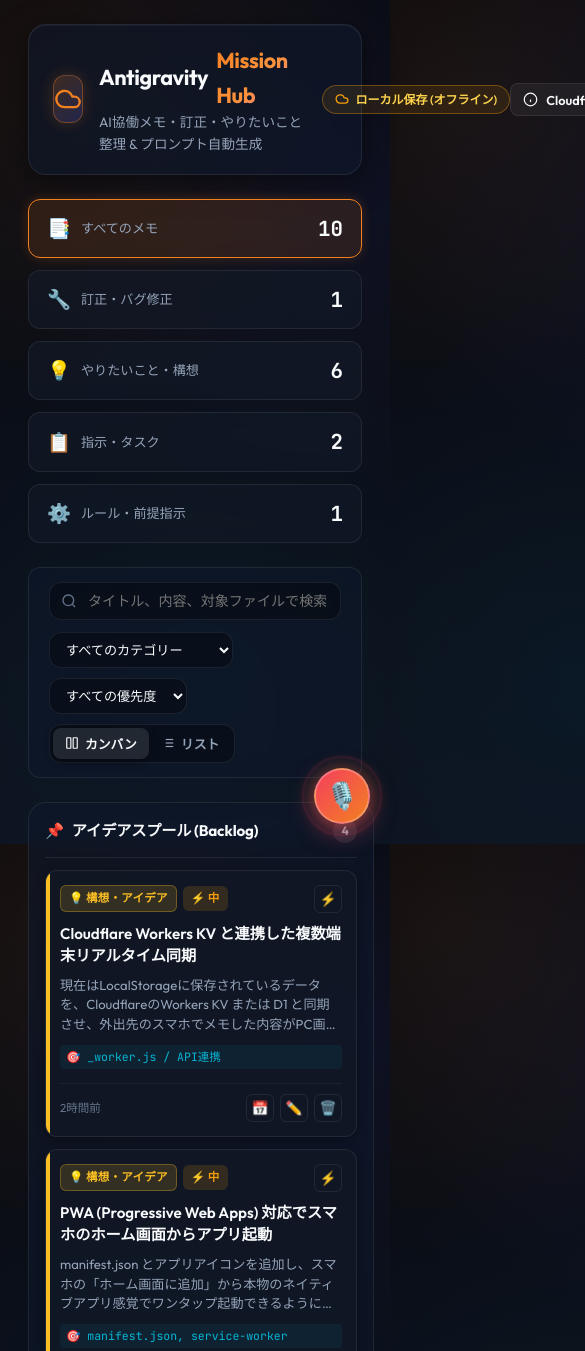
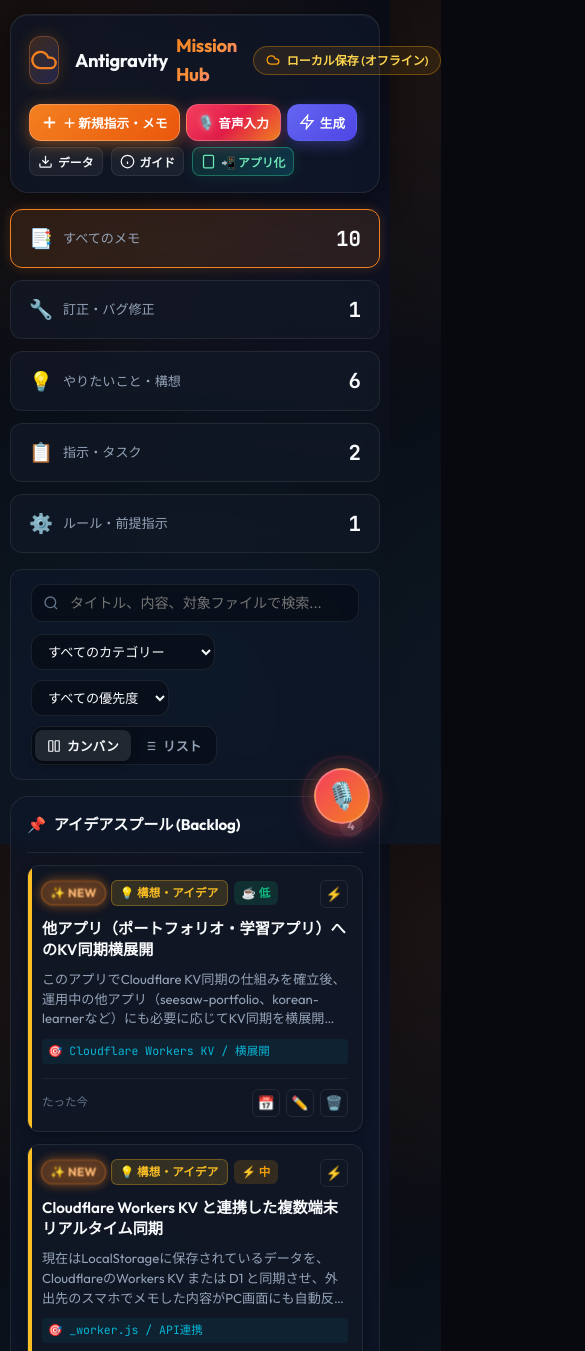
Before and after one commit to shinya4869ari-prog/antigravity-memo, a plain HTML site: page index.html in a window 390 px wide. Shown: the top 1351 px of the page, 585 px wide, since content can reach past the window. Drawn offline with Linux system fonts and the light colour scheme; no server answers.

Commit message:
fix(ui): move new memo button to front and fix header overflow

```diff
--- a/app.js
+++ b/app.js
@@ -201,16 +201,18 @@ function setCloudStatus(status, text) {
   cloudSyncText.textContent = text;
 }
 
-// Utility: Deduplicate memos by id
+// Utility: Deduplicate memos by id and sort newest first
 function deduplicateMemos(list) {
   if (!Array.isArray(list)) return [];
   const seen = new Set();
-  return list.filter(item => {
+  const deduped = list.filter(item => {
     if (!item || !item.id) return false;
     if (seen.has(item.id)) return false;
     seen.add(item.id);
     return true;
   });
+  // Always keep newest memos at the very front/top
+  return deduped.sort((a, b) => new Date(b.createdAt || 0) - new Date(a.createdAt || 0));
 }
 
 // 1. Initial Local Load (Instant rendering, zero waiting)
@@ -428,9 +430,9 @@ function updateStats() {
   document.getElementById('badge-count-done').textContent = countDone;
 }
 
-// Filter Memos
+// Filter Memos (Always sorted newest first)
 function getFilteredMemos() {
-  return memos.filter(memo => {
+  const filtered = memos.filter(memo => {
     // Category filter
     if (activeCategoryFilter !== 'all' && memo.category !== activeCategoryFilter) {
       return false;
@@ -451,6 +453,8 @@ function getFilteredMemos() {
     }
     return true;
   });
+
+  return filtered.sort((a, b) => new Date(b.createdAt || 0) - new Date(a.createdAt || 0));
 }
 
 // Render Functions
@@ -499,6 +503,7 @@ function renderKanban(filteredMemos) {
 function createCardElement(memo) {
   const cat = CATEGORY_MAP[memo.category] || CATEGORY_MAP.task;
   const pri = PRIORITY_MAP[memo.priority] || PRIORITY_MAP.med;
+  const isRecentNew = memo.createdAt && (Date.now() - new Date(memo.createdAt).getTime() < 86400000);
 
   const card = document.createElement('div');
   card.className = 'memo-card';
@@ -513,6 +518,7 @@ function createCardElement(memo) {
   card.innerHTML = `
     <div class="card-top">
       <div class="card-badges">
+        ${isRecentNew ? '<span class="badge-new" title="新着メモ">✨ NEW</span>' : ''}
         <span class="badge ${cat.badgeClass}">
           ${cat.icon} ${cat.label}
         </span>
@@ -567,11 +573,13 @@ function renderList(filteredMemos) {
     const cat = CATEGORY_MAP[memo.category] || CATEGORY_MAP.task;
     const pri = PRIORITY_MAP[memo.priority] || PRIORITY_MAP.med;
     const stat = STATUS_MAP[memo.status] || STATUS_MAP.todo;
+    const isRecentNew = memo.createdAt && (Date.now() - new Date(memo.createdAt).getTime() < 86400000);
 
     const item = document.createElement('div');
     item.className = 'list-item';
     item.innerHTML = `
       <div class="list-item-left">
+        ${isRecentNew ? '<span class="badge-new" title="新着メモ">✨ NEW</span>' : ''}
         <span class="badge ${cat.badgeClass}">${cat.icon} ${cat.label}</span>
         <div class="list-item-body">
           <div class="list-item-title">${escapeHtml(memo.title)}</div>
--- a/index.html
+++ b/index.html
@@ -45,51 +45,63 @@
       </div>
 
       <div class="header-actions">
-        <button id="btn-deploy-guide" class="btn btn-secondary btn-sm" title="Cloudflareへのデプロイ方法を見る">
-          <svg width="15" height="15" viewBox="0 0 24 24" fill="none" stroke="currentColor" stroke-width="2">
-            <circle cx="12" cy="12" r="10"></circle>
-            <line x1="12" y1="16" x2="12" y2="12"></line>
-            <line x1="12" y1="8" x2="12.01" y2="8"></line>
+        <!-- 1. 新規指示・メモ (最重要メインボタン: 一番前・先頭) -->
+        <button id="btn-new-memo" class="btn btn-primary" title="新しい指示・メモを追加">
+          <svg width="17" height="17" viewBox="0 0 24 24" fill="none" stroke="currentColor" stroke-width="2.5" stroke-linecap="round" stroke-linejoin="round">
+            <line x1="12" y1="5" x2="12" y2="19"></line>
+            <line x1="5" y1="12" x2="19" y2="12"></line>
           </svg>
-          Cloudflareデプロイガイド
+          <span>＋ 新規指示・メモ</span>
         </button>
 
-        <button id="btn-install-pwa" class="btn btn-install btn-sm" style="display: none;" title="このアプリをPCやスマホにインストールして独立起動">
-          <svg width="15" height="15" viewBox="0 0 24 24" fill="none" stroke="currentColor" stroke-width="2">
-            <rect width="16" height="20" x="4" y="2" rx="2" ry="2"/>
-            <line x1="12" y1="18" x2="12.01" y2="18"/>
-          </svg>
-          <span>📲 アプリ化 / インストール</span>
+        <!-- 2. 音声で予定追加 (第2メインCTA) -->
+        <button id="btn-voice-memo" class="btn btn-voice" title="音声で喋って予定＆メモ自動作成 (例: 明日 配車予約)">
+          <span class="mic-pulse-dot">🎙️</span>
+          <span class="btn-text-full">音声で予定追加</span>
+          <span class="btn-text-short">音声入力</span>
         </button>
 
-        <button id="btn-export-json" class="btn btn-secondary btn-sm" title="データをJSONとしてエクスポート / インポート">
-          <svg width="15" height="15" viewBox="0 0 24 24" fill="none" stroke="currentColor" stroke-width="2">
-            <path d="M21 15v4a2 2 0 0 1-2 2H5a2 2 0 0 1-2-2v-4"></path>
-            <polyline points="7 10 12 15 17 10"></polyline>
-            <line x1="12" y1="15" x2="12" y2="3"></line>
-          </svg>
-          データ管理
-        </button>
-
+        <!-- 3. プロンプト生成 (第3メインCTA) -->
         <button id="btn-gen-batch-prompt" class="btn btn-prompt" title="未完了のメモをまとめてAntigravity用指示として出力">
           <svg width="16" height="16" viewBox="0 0 24 24" fill="none" stroke="currentColor" stroke-width="2">
             <polygon points="13 2 3 14 12 14 11 22 21 10 12 10 13 2"></polygon>
           </svg>
-          Antigravity用プロンプト生成
+          <span class="btn-text-full">プロンプト生成</span>
+          <span class="btn-text-short">生成</span>
         </button>
 
-        <button id="btn-voice-memo" class="btn btn-voice" title="音声で喋って予定＆メモ自動作成 (例: 明日 配車予約)">
-          <span class="mic-pulse-dot">🎙️</span>
-          <span>音声で予定追加</span>
-        </button>
+        <div class="header-action-divider"></div>
 
-        <button id="btn-new-memo" class="btn btn-primary" title="新しい指示・メモを追加">
-          <svg width="16" height="16" viewBox="0 0 24 24" fill="none" stroke="currentColor" stroke-width="2">
-            <line x1="12" y1="5" x2="12" y2="19"></line>
-            <line x1="5" y1="12" x2="19" y2="12"></line>
-          </svg>
-          新規指示・メモ
-        </button>
+        <!-- 4. サブ管理ツール (データ管理・デプロイガイド・アプリ化) -->
+        <div class="header-utility-group">
+          <button id="btn-export-json" class="btn btn-secondary btn-sm" title="データをJSONとしてエクスポート / インポート">
+            <svg width="15" height="15" viewBox="0 0 24 24" fill="none" stroke="currentColor" stroke-width="2">
+              <path d="M21 15v4a2 2 0 0 1-2 2H5a2 2 0 0 1-2-2v-4"></path>
+              <polyline points="7 10 12 15 17 10"></polyline>
+              <line x1="12" y1="15" x2="12" y2="3"></line>
+            </svg>
+            <span class="btn-text-full">データ管理</span>
+            <span class="btn-text-short">データ</span>
+          </button>
+
+          <button id="btn-deploy-guide" class="btn btn-secondary btn-sm" title="Cloudflareへのデプロイ方法を見る">
+            <svg width="15" height="15" viewBox="0 0 24 24" fill="none" stroke="currentColor" stroke-width="2">
+              <circle cx="12" cy="12" r="10"></circle>
+              <line x1="12" y1="16" x2="12" y2="12"></line>
+              <line x1="12" y1="8" x2="12.01" y2="8"></line>
+            </svg>
+            <span class="btn-text-full">デプロイガイド</span>
+            <span class="btn-text-short">ガイド</span>
+          </button>
+
+          <button id="btn-install-pwa" class="btn btn-install btn-sm" style="display: none;" title="このアプリをPCやスマホにインストールして独立起動">
+            <svg width="15" height="15" viewBox="0 0 24 24" fill="none" stroke="currentColor" stroke-width="2">
+              <rect width="16" height="20" x="4" y="2" rx="2" ry="2"/>
+              <line x1="12" y1="18" x2="12.01" y2="18"/>
+            </svg>
+            <span>📲 アプリ化</span>
+          </button>
+        </div>
       </div>
     </header>
 
--- a/style.css
+++ b/style.css
@@ -116,19 +116,23 @@ body {
   display: flex;
   justify-content: space-between;
   align-items: center;
-  padding: 18px 24px;
+  flex-wrap: wrap;
+  gap: 14px 20px;
+  padding: 16px 22px;
   background: var(--bg-glass);
   backdrop-filter: blur(16px);
   -webkit-backdrop-filter: blur(16px);
   border: 1px solid var(--border-subtle);
   border-radius: var(--radius-lg);
   box-shadow: var(--shadow-card);
+  max-width: 100%;
 }
 
 .brand-section {
   display: flex;
   align-items: center;
   gap: 16px;
+  flex-shrink: 0;
 }
 
 .logo-badge {
@@ -259,7 +263,31 @@ body {
 .header-actions {
   display: flex;
   align-items: center;
-  gap: 10px;
+  flex-wrap: wrap;
+  gap: 8px;
+  justify-content: flex-end;
+}
+
+.header-action-divider {
+  width: 1px;
+  height: 24px;
+  background: var(--border-subtle);
+  margin: 0 4px;
+  flex-shrink: 0;
+}
+
+.header-utility-group {
+  display: flex;
+  align-items: center;
+  gap: 8px;
+  flex-wrap: wrap;
+}
+
+.btn-text-short {
+  display: none;
+}
+.btn-text-full {
+  display: inline;
 }
 
 /* Buttons */
@@ -283,13 +311,17 @@ body {
 .btn-primary {
   background: linear-gradient(135deg, var(--cf-orange) 0%, #ea580c 100%);
   color: white;
-  box-shadow: 0 4px 14px rgba(243, 128, 32, 0.35);
+  box-shadow: 0 4px 16px rgba(243, 128, 32, 0.45);
+  font-weight: 700;
+  letter-spacing: 0.01em;
+  border: 1px solid rgba(255, 255, 255, 0.25);
+  flex-shrink: 0;
 }
 
 .btn-primary:hover {
   background: linear-gradient(135deg, #fb923c 0%, #f97316 100%);
-  box-shadow: 0 6px 20px rgba(243, 128, 32, 0.5);
-  transform: translateY(-1px);
+  box-shadow: 0 6px 24px rgba(243, 128, 32, 0.65);
+  transform: translateY(-2px);
 }
 
 .btn-secondary {
@@ -1541,3 +1573,108 @@ body {
 .pwa-step-list strong {
   color: var(--text-primary);
 }
+
+/* ==========================================================================
+   Responsive & Overflow Prevention Rules
+   ========================================================================== */
+
+/* Badge for newly created memos to highlight them at the front */
+.badge-new {
+  display: inline-flex;
+  align-items: center;
+  gap: 4px;
+  padding: 2px 8px;
+  border-radius: 9999px;
+  font-size: 0.72rem;
+  font-weight: 700;
+  background: rgba(243, 128, 32, 0.22);
+  color: #fdba74;
+  border: 1px solid rgba(243, 128, 32, 0.5);
+  box-shadow: 0 0 10px rgba(243, 128, 32, 0.35);
+  letter-spacing: 0.02em;
+  animation: pulse-new 2.2s infinite ease-in-out;
+}
+
+@keyframes pulse-new {
+  0%, 100% { transform: scale(1); filter: drop-shadow(0 0 2px rgba(243, 128, 32, 0.3)); }
+  50% { transform: scale(1.06); filter: drop-shadow(0 0 6px rgba(243, 128, 32, 0.6)); }
+}
+
+/* On standard screens (up to 1350px): switch to compact labels and tighter gaps to prevent overflow */
+@media (max-width: 1350px) {
+  .btn-text-full {
+    display: none;
+  }
+  .btn-text-short {
+    display: inline;
+  }
+  .header-actions {
+    gap: 7px;
+  }
+  .btn {
+    padding: 9px 13px;
+    font-size: 0.83rem;
+  }
+  .btn-sm {
+    padding: 6px 9px;
+    font-size: 0.78rem;
+  }
+}
+
+/* Tablet & split-screen (up to 1024px): 2-row clean wrap layout */
+@media (max-width: 1024px) {
+  .app-header {
+    flex-direction: column;
+    align-items: stretch;
+    gap: 14px;
+    padding: 16px 18px;
+  }
+
+  .brand-section {
+    display: flex;
+    justify-content: space-between;
+    align-items: center;
+    width: 100%;
+  }
+
+  .header-actions {
+    justify-content: flex-start;
+    width: 100%;
+    gap: 8px;
+  }
+
+  .header-action-divider {
+    display: none;
+  }
+}
+
+/* Mobile screens (up to 640px) */
+@media (max-width: 640px) {
+  .app-container {
+    padding: 14px 10px;
+    gap: 16px;
+  }
+
+  .brand-titles p {
+    display: none;
+  }
+
+  .brand-titles h1 {
+    font-size: 1.15rem;
+  }
+
+  .header-actions {
+    gap: 6px;
+  }
+
+  .btn {
+    padding: 8px 11px;
+    font-size: 0.79rem;
+    gap: 5px;
+  }
+
+  .btn-sm {
+    padding: 5px 8px;
+    font-size: 0.74rem;
+  }
+}
```
